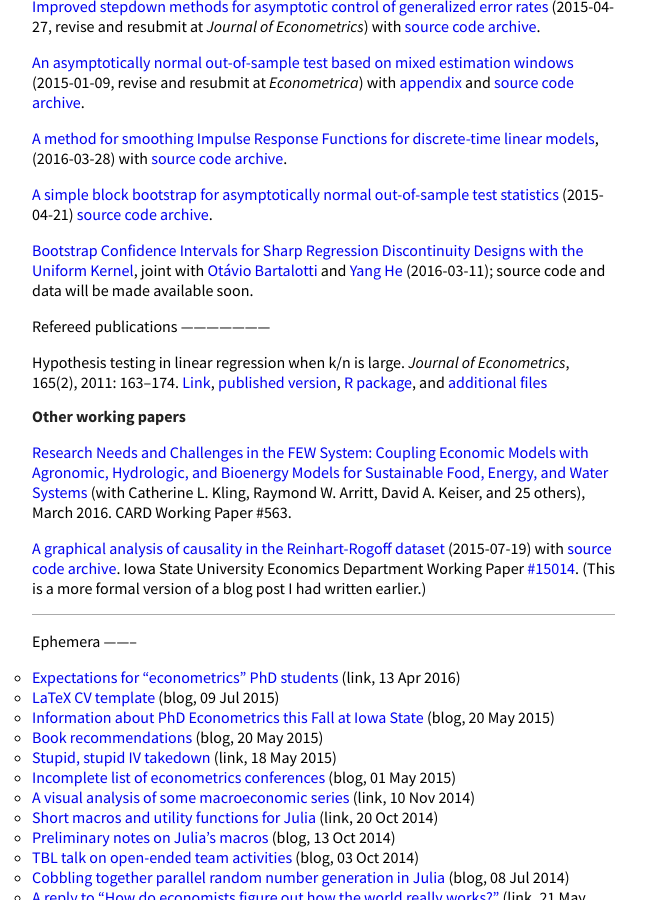
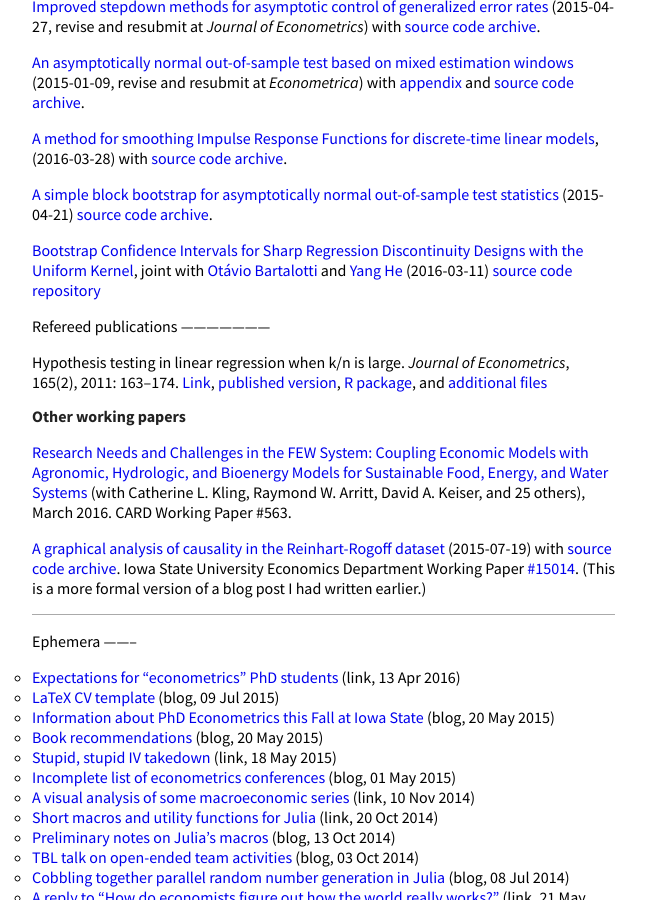
Before and after one commit to mmkuang/grayclhn.github.io, a Jekyll site: the page built from index.md, in a window 1280 px wide and 900 px high, scrolled down 1101 px. Shown: the whole window, without its empty margins (0-663 px from the left). Built offline with Jekyll 4.4.1, drawn with Linux system fonts in a browser that asks for light colours; Markdown is read by kramdown in place of the engine named in the settings.

Commit message:
Update bootstrap rd paper and link to repository

```diff
--- a/index.md
+++ b/index.md
@@ -118,7 +118,8 @@ Iowa State University Economics Department Working Paper #11017.
 [Bootstrap Confidence Intervals for Sharp Regression Discontinuity Designs with the Uniform Kernel](dl/bartalotti_calhoun_he_rdboot.pdf),
 joint with [Otávio Bartalotti](https://www.econ.iastate.edu/people/faculty/bartalotti-ot%C3%A1vio)
 and [Yang He](https://www.econ.iastate.edu/people/graduate-students/he-yang)
-(2016-03-11); source code and data will be made available soon.
+(2016-03-11)
+[source code repository](https://git.ece.iastate.edu/gcalhoun/bootstrap-bias-discontinuity.git)
 
 <a id="publications">
 Refereed publications
```
Also changed, not shown: 1 other file.
